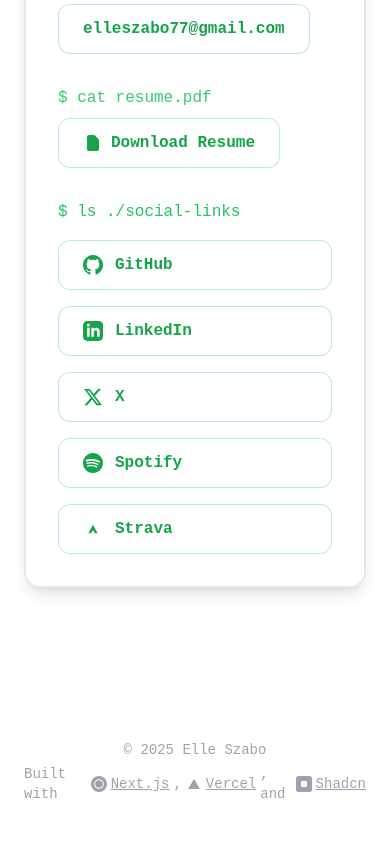
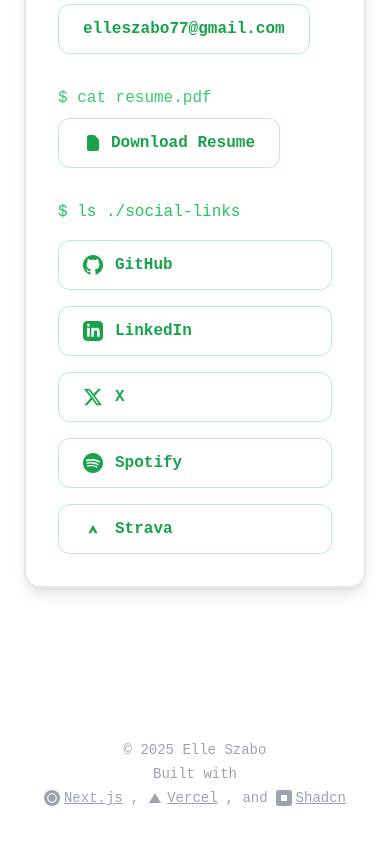
Before and after one commit to eszabo12/portfolio, a Next.js app: page / in a window 390 px wide. Shown: the part 6010-6854 px from the top of the page. Built offline with nearby package versions, Linux system fonts and the light colour scheme; no server answers.

Commit message:
consolidated all the ismobiles and fixed about me header

```diff
--- a/app/page.tsx
+++ b/app/page.tsx
@@ -7,8 +7,12 @@
 import Script from 'next/script';
 import ProjectsSection from './pages/ProjectsSection';
 import CustomCursor from './pages/CustomCursor';
+import { useIsMobile, useIsDesktop } from '../lib/useIsMobile';
 
 export default function BackendPortfolio() {
+	const isMobile = useIsMobile();
+	const isDesktop = useIsDesktop();
+
 	return (
 		<>
 			<Script
@@ -19,20 +23,20 @@
 				<CustomCursor />
 
 				<section id="hero" className="hero-section">
-					<HeroSection />
+					<HeroSection isMobile={isMobile} />
 				</section>
 				<div className="floating-background">
 					<section id="about">
-						<AboutSection />
+						<AboutSection isMobile={isMobile} />
 					</section>
 					<section id="experience">
-						<Experience />
+						<Experience isMobile={isMobile} />
 					</section>
 					<section id="projects">
-						<ProjectsSection />
+						<ProjectsSection isMobile={isMobile} isDesktop={isDesktop} />
 					</section>
 					<section id="contact">
-						<ContactSection />
+						<ContactSection isMobile={isMobile} />
 					</section>
 				</div>
 			</main>
--- a/app/pages/AboutSection.tsx
+++ b/app/pages/AboutSection.tsx
@@ -4,7 +4,11 @@
 import { motion } from 'framer-motion';
 import GitHubContributions from './GitHubContributions';
 
-export default function AboutSection() {
+interface AboutSectionProps {
+	isMobile: boolean;
+}
+
+export default function AboutSection({ isMobile }: AboutSectionProps) {
 	return (
 		<section className="py-20 px-4">
 			<div className="max-w-6xl mx-auto">
@@ -64,7 +68,7 @@
 							</div>
 						</motion.div>
 						<div className="mt-6 w-full">
-							<GitHubContributions />
+							<GitHubContributions isMobile={isMobile} />
 						</div>
 					</div>
 				</div>
--- a/app/pages/ContactSection.tsx
+++ b/app/pages/ContactSection.tsx
@@ -2,12 +2,64 @@
 
 import { motion } from 'framer-motion';
 
-function Footer() {
+import React from 'react';
+
+interface ContactSectionProps {
+	isMobile: boolean;
+}
+
+function Footer({ isMobile }: { isMobile: boolean }) {
+
 	return (
+		<>
 			<footer className="flex flex-col items-center justify-center py-6 px-6 sm:px-0">
 				<div className="flex items-center gap-2 text-gray-400 text-sm">
 					<div className="flex flex-col items-center gap-1 text-gray-400 text-sm">
 						<span>© 2025 Elle Szabo</span>
+						{isMobile ? (
+							<>
+								<span>Built with</span>
+								<div className="flex items-center gap-2 flex-wrap justify-center text-center">
+									<a
+										href="https://nextjs.org"
+										className="underline hover:text-green-400 flex items-center gap-1"
+										target="_blank"
+										rel="noopener noreferrer"
+									>
+										<svg className="w-4 h-4 inline-block text-gray-400" viewBox="0 0 32 32" fill="none">
+											<circle cx="16" cy="16" r="16" fill="currentColor"/>
+											<path d="M16.004 6.4c-5.302 0-9.604 4.302-9.604 9.604 0 5.302 4.302 9.604 9.604 9.604 5.302 0 9.604-4.302 9.604-9.604 0-5.302-4.302-9.604-9.604-9.604zm0 17.208c-4.2 0-7.604-3.404-7.604-7.604 0-4.2 3.404-7.604 7.604-7.604 4.2 0 7.604 3.404 7.604 7.604 0 4.2-3.404 7.604-7.604 7.604z" fill="#fff"/>
+										</svg>
+										Next.js
+									</a>
+									<span>,</span>
+									<a
+										href="https://vercel.com"
+										className="underline hover:text-green-400 flex items-center gap-1"
+										target="_blank"
+										rel="noopener noreferrer"
+									>
+										<svg className="w-4 h-4 inline-block text-gray-400" viewBox="0 0 32 32" fill="none">
+											<path d="M16 6l12 20H4L16 6z" fill="currentColor"/>
+										</svg>
+										Vercel
+									</a>
+									<span>, and</span>
+									<a
+										href="https://ui.shadcn.com"
+										className="underline hover:text-green-400 flex items-center gap-1"
+										target="_blank"
+										rel="noopener noreferrer"
+									>
+										<svg className="w-4 h-4 inline-block text-gray-400" viewBox="0 0 24 24" fill="none">
+											<rect width="24" height="24" rx="4" fill="currentColor"/>
+											<path d="M7.5 7.5h9v9h-9z" fill="#fff"/>
+										</svg>
+										Shadcn
+									</a>
+								</div>
+							</>
+						) : (
 							<span className="flex items-center gap-1">
 								Built with{' '}
 								<a href="https://nextjs.org" className="underline hover:text-green-400 flex items-center gap-1" target="_blank" rel="noopener noreferrer">
@@ -24,7 +76,7 @@
 									</svg>
 									Vercel
 								</a>
-						{', and  '}
+								{', and '}
 								<a href="https://ui.shadcn.com" className="underline hover:text-green-400 flex items-center gap-1" target="_blank" rel="noopener noreferrer">
 									<svg className="w-4 h-4 inline-block text-gray-400" viewBox="0 0 24 24" fill="none">
 										<rect width="24" height="24" rx="4" fill="currentColor"/>
@@ -33,13 +85,16 @@
 									Shadcn
 								</a>
 							</span>
+						)}
 					</div>
 				</div>
 			</footer>
+			<div style={{ paddingBottom: isMobile ? 40 : 24 }} /> {/* Extra space below the footer */}
+		</>
 	);
 }
 
-export default function ContactSection() {
+export default function ContactSection({ isMobile }: ContactSectionProps) {
 	return (
 		<div>
 			<section className="py-20 px-6 sm:px-4 pb-32 sm:pb-20 bg-white">
@@ -214,7 +269,7 @@
 					</motion.div>
 				</div>
 			</section>
-			<Footer />
+			<Footer isMobile={isMobile} />
 		</div>
 	);
 }
--- a/app/pages/Experience.tsx
+++ b/app/pages/Experience.tsx
@@ -16,7 +16,11 @@
 } from "@/components/ui/card";
 import { experiences, type ExperienceDetail } from './Constants';
 
-export default function Experience() {
+interface ExperienceProps {
+	isMobile: boolean;
+}
+
+export default function Experience({ isMobile }: ExperienceProps) {
   const [open, setOpen] = useState(false);
   const [cardTransforms, setCardTransforms] = useState<Record<number, { x: number; y: number }>>({});
 
--- a/app/pages/GitHubContributions.tsx
+++ b/app/pages/GitHubContributions.tsx
@@ -5,7 +5,11 @@
 import { Card, CardContent } from "@/components/ui/card";
 import { Skeleton } from "@/components/ui/skeleton";
 
-export default function GitHubContributions() {
+interface GitHubContributionsProps {
+	isMobile: boolean;
+}
+
+export default function GitHubContributions({ isMobile }: GitHubContributionsProps) {
 	const [cardTransform, setCardTransform] = useState({ x: 0, y: 0 });
 	const MIN_COLS = 14;
 	const MAX_COLS_DESKTOP = 30;
@@ -35,7 +39,6 @@
 	};
 
 	function calculateCols(width: number) {
-		const isMobile = width < 640;
 		const maxCols = isMobile ? MAX_COLS_MOBILE : MAX_COLS_DESKTOP;
 		return Math.min(Math.max(MIN_COLS, Math.floor(width / 25)), maxCols);
 	}
--- a/app/pages/HeroSection.tsx
+++ b/app/pages/HeroSection.tsx
@@ -7,7 +7,11 @@
 const WHOAMI = '$ whoami';
 const NAME = 'Elle Szabo';
 
-export default function HeroSection() {
+interface HeroSectionProps {
+	isMobile: boolean;
+}
+
+export default function HeroSection({ isMobile }: HeroSectionProps) {
 	const [showTerminal, setShowTerminal] = useState(false);
 	const [showArrow, setShowArrow] = useState(false);
 	const [screenHeight, setScreenHeight] = useState(
--- a/app/pages/ProjectsSection.tsx
+++ b/app/pages/ProjectsSection.tsx
@@ -7,8 +7,12 @@
 import { projects } from './Constants';
 import { Skeleton } from "@/components/ui/skeleton";
 
-export default function ProjectsSection() {
-  const [isDesktop, setIsDesktop] = useState(false);
+interface ProjectsSectionProps {
+  isMobile: boolean;
+  isDesktop: boolean;
+}
+
+export default function ProjectsSection({ isMobile, isDesktop }: ProjectsSectionProps) {
   const [isLoaded, setIsLoaded] = useState(false);
   const [selectedIndex, setSelectedIndex] = useState(0);
   const [scrollSnaps, setScrollSnaps] = useState<number[]>([]);
@@ -26,14 +30,7 @@
   });
 
   useEffect(() => {
-    const mql = window.matchMedia('(min-width: 1024px)');
-    const handler = (e: MediaQueryListEvent | MediaQueryList) => {
-      setIsDesktop('matches' in e ? e.matches : (e as MediaQueryList).matches);
-      setIsLoaded(true);
-    };
-    handler(mql);
-    mql.addEventListener?.('change', handler as (e: MediaQueryListEvent) => void);
-    return () => mql.removeEventListener?.('change', handler as (e: MediaQueryListEvent) => void);
+    setIsLoaded(true);
   }, []);
 
   const scrollTo = useCallback(
--- /dev/null
+++ b/lib/useIsMobile.ts
@@ -0,0 +1,37 @@
+import { useState, useEffect } from 'react';
+
+export function useIsMobile(breakpoint = 640) {
+	const [isMobile, setIsMobile] = useState(() => {
+		if (typeof window === 'undefined') return false;
+		return window.innerWidth < breakpoint;
+	});
+
+	useEffect(() => {
+		const handleResize = () => {
+			setIsMobile(window.innerWidth < breakpoint);
+		};
+
+		window.addEventListener('resize', handleResize);
+		return () => window.removeEventListener('resize', handleResize);
+	}, [breakpoint]);
+
+	return isMobile;
+}
+
+export function useIsDesktop(breakpoint = 1024) {
+	const [isDesktop, setIsDesktop] = useState(() => {
+		if (typeof window === 'undefined') return false;
+		return window.innerWidth >= breakpoint;
+	});
+
+	useEffect(() => {
+		const handleResize = () => {
+			setIsDesktop(window.innerWidth >= breakpoint);
+		};
+
+		window.addEventListener('resize', handleResize);
+		return () => window.removeEventListener('resize', handleResize);
+	}, [breakpoint]);
+
+	return isDesktop;
+}
```
Lines whose indentation alone changed are shown as unchanged.
